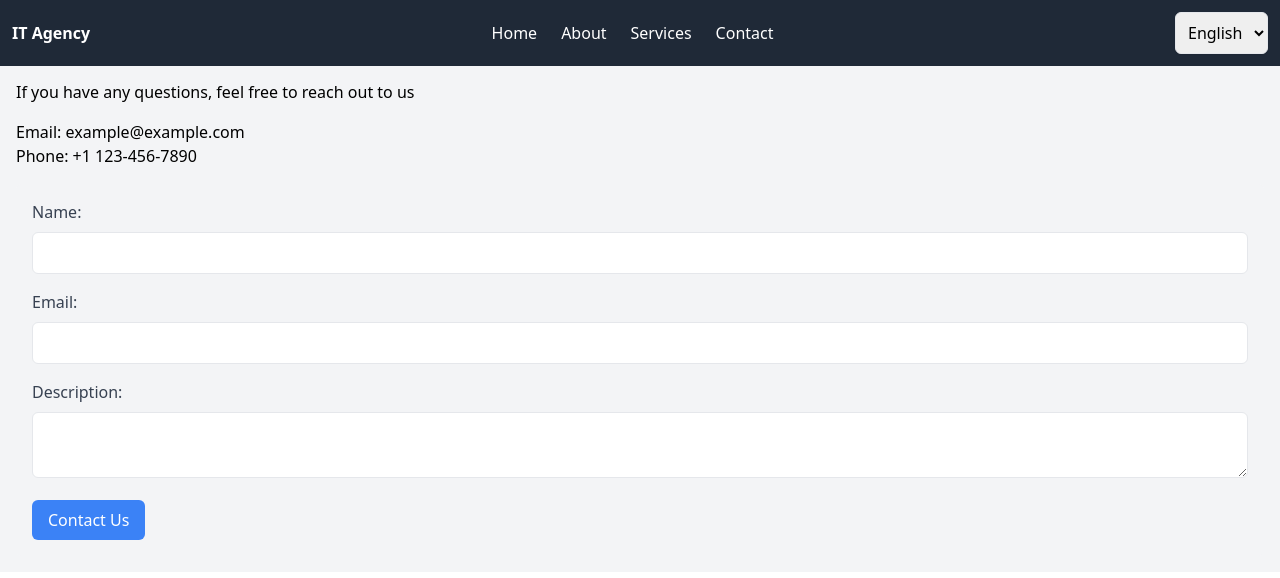
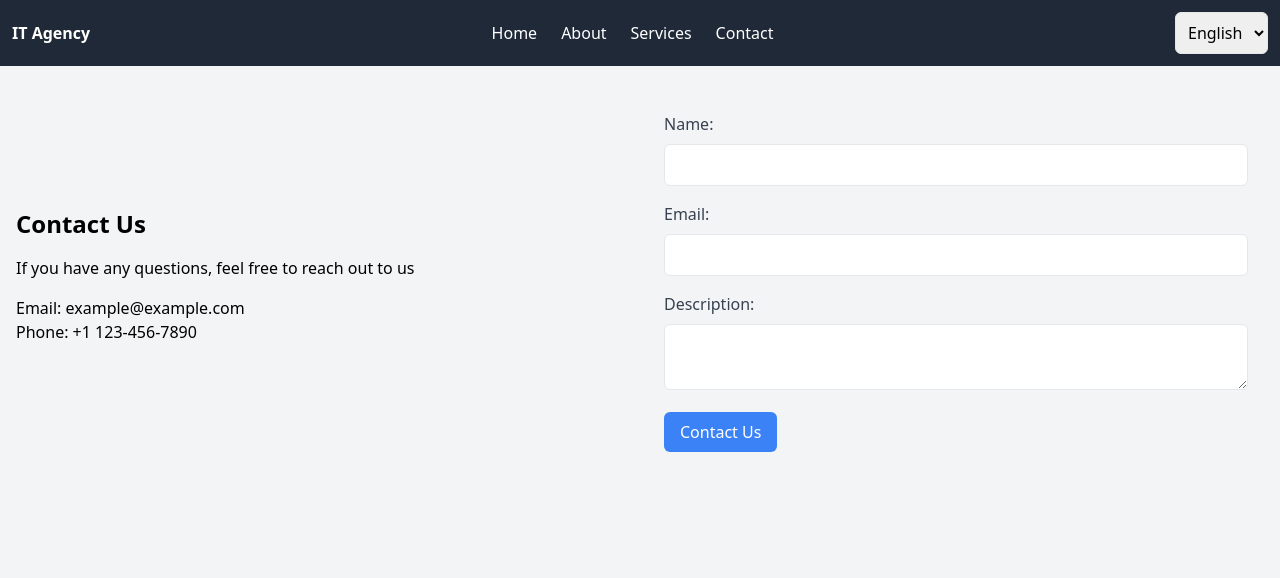
Before and after one commit to salah-tazrouti/Nextjs-Translation, a Next.js app: page /en/Contact in a window 1280 px wide. Shown: the top 578 px of the page. Built offline with nearby package versions, Linux system fonts and the light colour scheme; what tailwindcss-animated would draw is missing.

Commit message:
add flex box

```diff
--- a/src/pages/[lang]/Contact.js
+++ b/src/pages/[lang]/Contact.js
@@ -28,7 +28,8 @@ const Contact = () => {
   };
 
   return (
-    <div className="contact-container bg-gray-100 p-4 mt-4">
+    <div className="bg-gray-100 p-4 mt-10 pt-10 flex flex-col md:flex-row h-screen">
+      <div className="flex-1 mt-32 md:pt-0 md:pr-4 animate-fade-left">
         <h2 className="text-2xl font-bold mb-4">{t('Contact.title')}</h2>
         <p>{t('Contact.description')}</p>
 
@@ -36,7 +37,8 @@ const Contact = () => {
           <p>{t('Contact.email')}: example@example.com</p>
           <p>{t('Contact.phone')}: +1 123-456-7890</p>
         </div>
-
+      </div>
+      <div className="flex-1 animate-fade-right">
         <form onSubmit={handleSubmit} className="mt-4 p-4 bg-gray-100 rounded-md">
           <label htmlFor="name" className="block text-base font-medium text-gray-700">
             {t('Contact.form.0.name')}:
@@ -78,12 +80,14 @@ const Contact = () => {
 
           <button
             type="submit"
-          className="mt-4 px-4 py-2 bg-blue-500 text-white rounded-md hover:bg-green-600 focus:outline-none focus:ring focus:border-green-300"
+            className="mt-4 px-4 py-2 bg-blue-500 text-white rounded-md hover:bg-blue-600 focus:outline-none focus:ring focus:border-blue-700"
           >
             {t('Contact.form.0.button')}
           </button>
         </form>
       </div>
+    </div>
+
   );
 };
 
```
Lines whose indentation alone changed are shown as unchanged.
